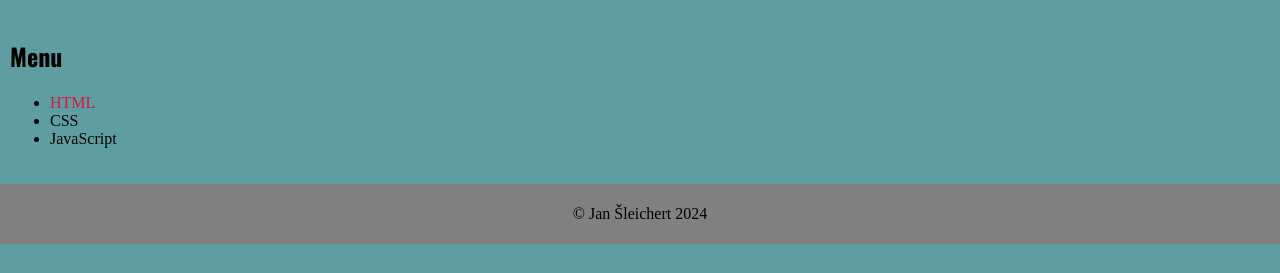
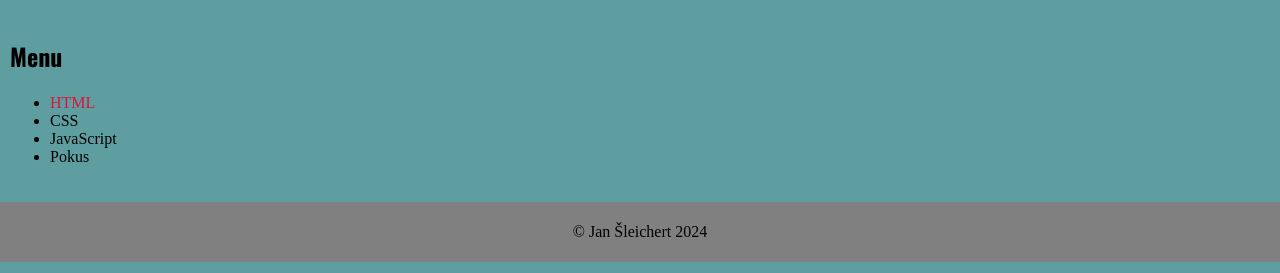
Before and after one commit to JanSleichert/Muj_projekt, a plain HTML site: page Index.html in a window 1280 px wide. Shown: the part 527-800 px from the top of the page. Drawn offline with nearby package versions, Linux system fonts and the light colour scheme.

Commit message:
Pokusny commit

```diff
--- a/Index.html
+++ b/Index.html
@@ -41,6 +41,9 @@
                 <li>
                     JavaScript
                 </li>
+                <li>
+                    Pokus
+                </li>
             </ul>
     </section>
 
```
